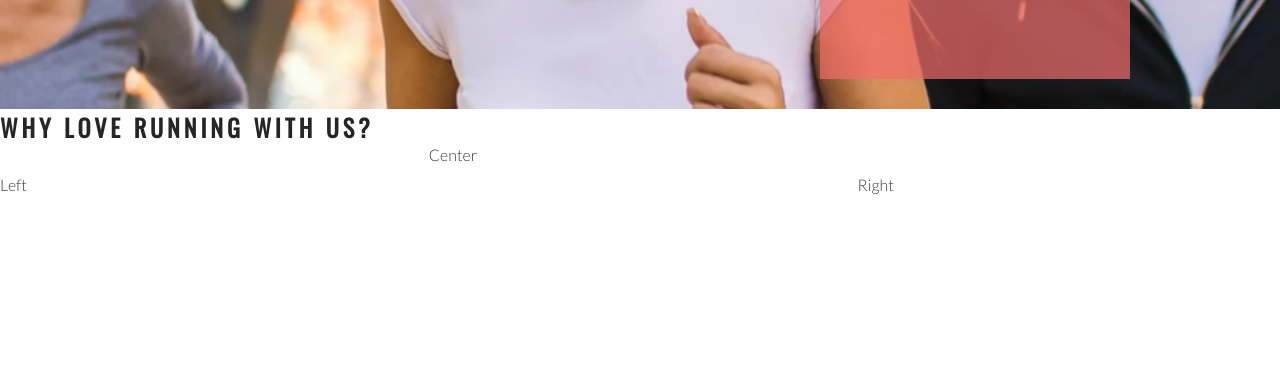
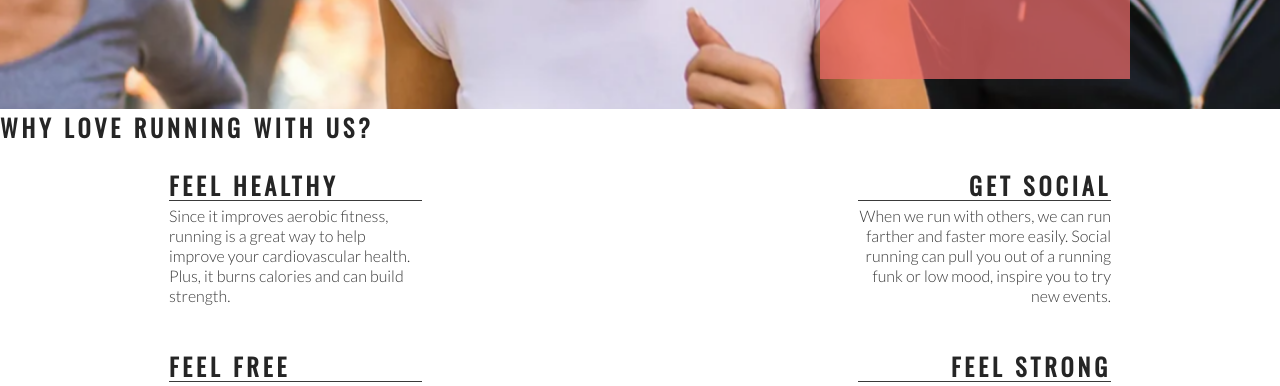
Before and after one commit to DOdrums/love-running, a plain HTML site: page index.html in a window 1280 px wide. Shown: the part 566-952 px from the top of the page. Drawn offline with nearby package versions, Linux system fonts and the light colour scheme.

Commit message:
add right about section content and style

```diff
--- a/assets/css/style.css
+++ b/assets/css/style.css
@@ -136,3 +136,32 @@ h1, h2 {
     width: 33%;
     margin: 0 auto;
 }
+
+hr {
+    border-top: 1px solid #3a3a3a;
+    width: 100%;
+    margin: 5px 0;
+}
+.left-about-heading {
+    width: 60%;
+    float: right;
+    line-height: 20px;;
+    clear: both;
+    margin-bottom: 50px;
+}
+
+.right-about-heading {
+    width: 60%;
+    float: left;
+    line-height: 20px;;
+    clear: both;
+    margin-bottom: 50px;
+}
+
+.right-about-heading h2 {
+    text-align: right;
+}
+
+.right-about-heading p {
+    text-align: right;
+}
--- a/index.html
+++ b/index.html
@@ -34,9 +34,37 @@
     </section>
     <section id="club-ethos">
         <h1>Why Love Running With Us?</h1>
-        <div id="left-about">Left</div>
-        <div id="right-about">Right</div>
-        <div id="center-about">Center</div>
+        <div id="left-about">
+            <div class="left-about-heading">
+                <h2>Feel Healthy</h2>
+                <hr>
+                <p>
+                    Since it improves aerobic fitness, running is a great way to help improve your cardiovascular health. Plus, it burns calories and can build strength.
+                </p>
+            </div>
+            <div class="left-about-heading">
+                <h2>Feel Free</h2>
+                <hr>
+                <p>
+                    Physical exercise, running included, is known to release endorphins in the brain. Endorphins make you more energetic, more awake and, yes, happier.
+                </p>
+            </div>
+        </div>
+        <div id="right-about">
+            <div class="right-about-heading">
+                <h2>Get Social</h2>
+                <hr>
+                <p>When we run with others, we can run farther and faster more easily. Social running can pull you out of a running funk or low mood, inspire you to try new events.</p>
+            </div>
+            <div class="right-about-heading">
+                <h2>Feel Strong</h2>
+                <hr>
+                <p>Running strengthens your heart by pumping blood more effectively through your body.</p>
+            </div>
+        </div>
+        <div id="center-about">
+
+        </div>
     </section>
     <section>Running locations, distances and times</section>
     <footer>
```
